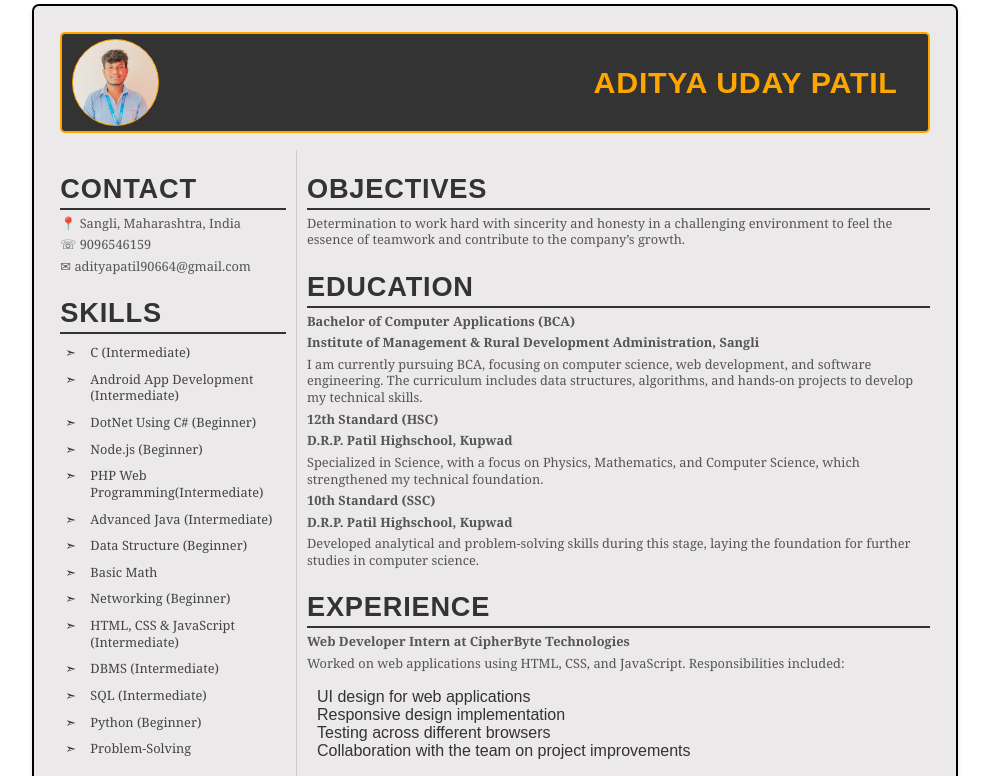
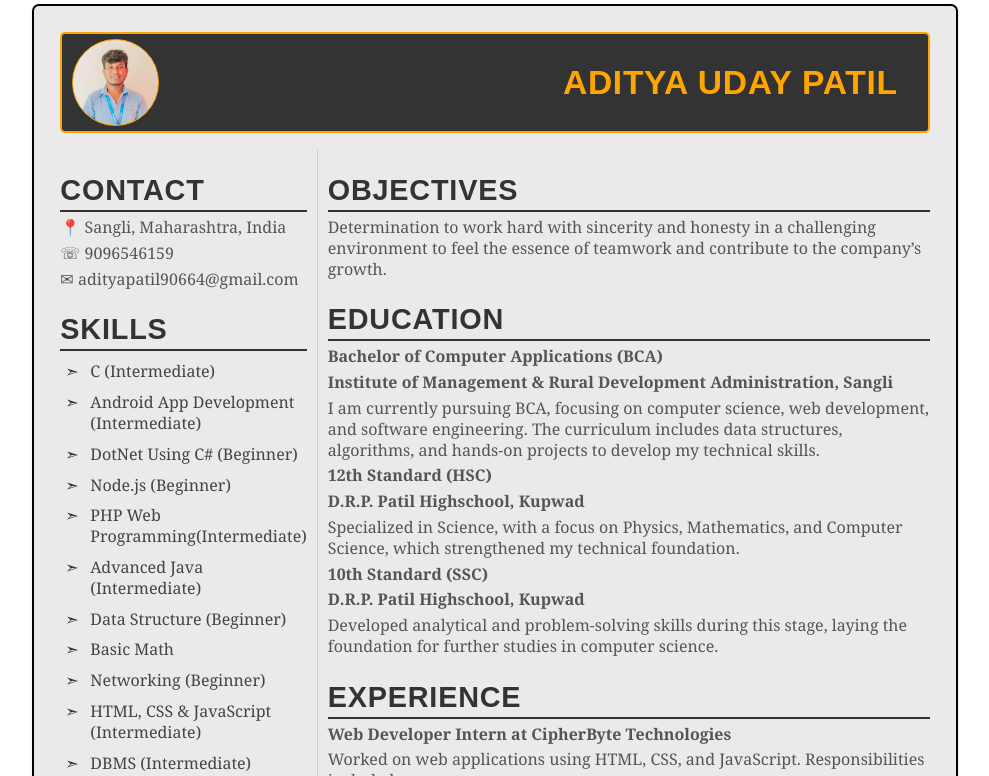
Before and after one commit to itsaditya2005/my-resume, a plain HTML site: page index.html in a window 1280 px wide. Shown: the top 776 px of the page, without its empty margins (145-1134 px from the left). Drawn offline with Linux system fonts and the light colour scheme.

Commit message:
style.css

```diff
--- a/style.css
+++ b/style.css
@@ -35,7 +35,7 @@ header {
 }
 
 header h1 {
-  font-size: 1.9em;
+  font-size: 2.1em;
   margin: 0;
   text-transform: uppercase;
   letter-spacing: 0.7px;
@@ -62,7 +62,7 @@ header h1 {
 }
 
 .sidebar h2, .content h2 {
-  font-size: 1.7em;
+  font-size: 1.8em;
   margin-bottom: 5px;
   text-transform: uppercase;
   letter-spacing: 0.8px;
@@ -73,7 +73,7 @@ header h1 {
 
 .sidebar p, .content p, .sidebar ul {
   font-family: 'Georgia', serif;
-  font-size: 0.8em;
+  font-size: 1.0em;
   margin: 5px 0;
   line-height: 1.3;
   color: #555;
@@ -108,7 +108,7 @@ footer {
   text-align: center;
   padding: 5px;
   margin-top: 7px;
-  font-size: 0.7em;
+  font-size: 0.8em;
   color: #666;
   border-top: 1px solid #ddd;
 }
```
